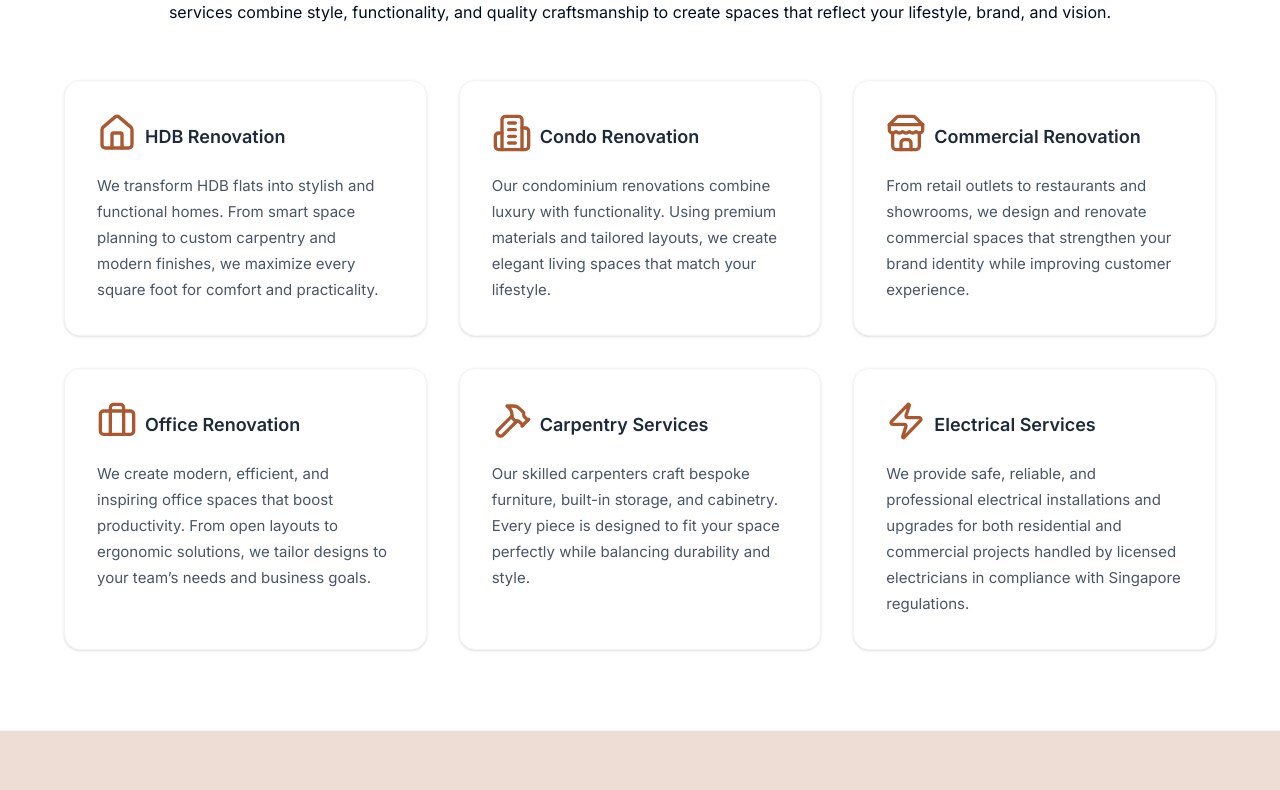
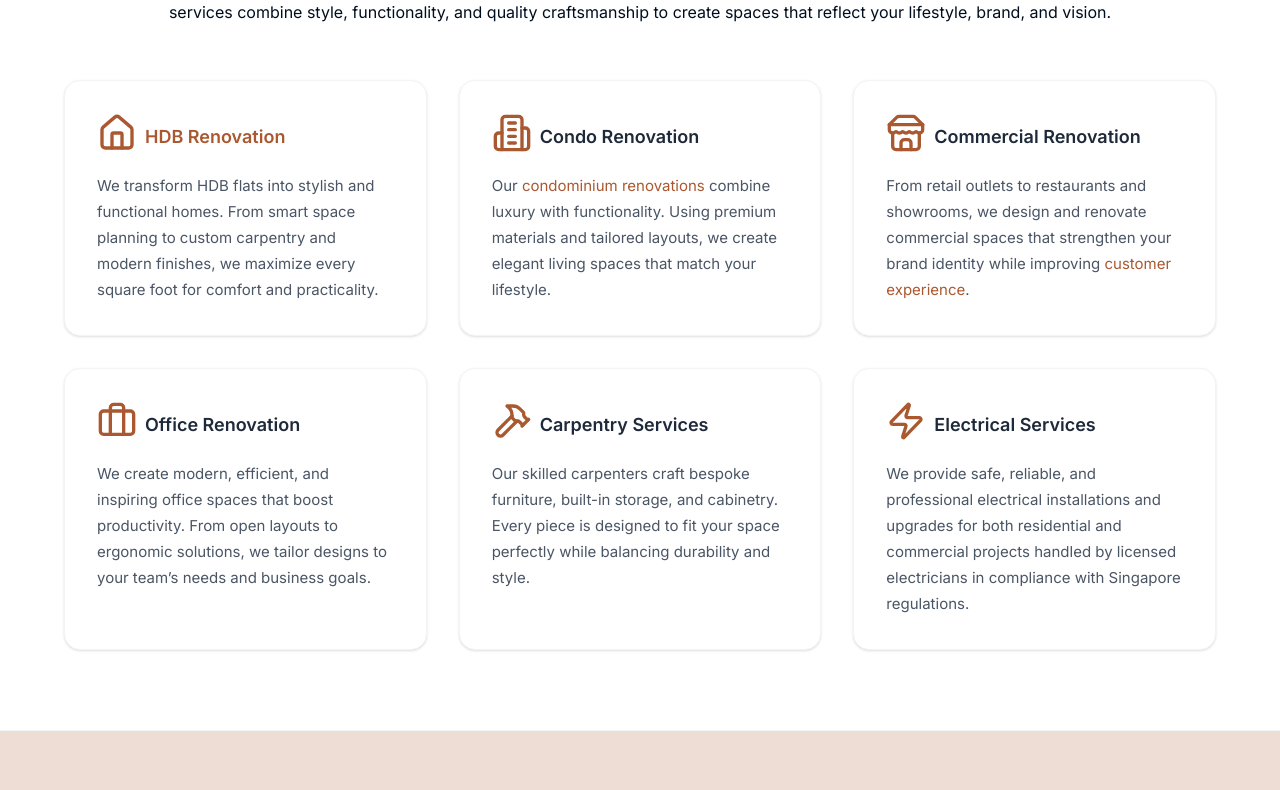
Before and after one commit to Megha2729-D/strata, a Next.js app: page /renovation-contractor-singapore in a window 1280 px wide. Shown: the part 1650-2440 px from the top of the page. Built offline with nearby package versions, Linux system fonts and the light colour scheme.

Commit message:
Update renovation-content.tsx

```diff
--- a/components/renovation-content.tsx
+++ b/components/renovation-content.tsx
@@ -79,7 +79,7 @@ export default function RenovationContent() {
   // New Services Section
   const services = [
     {
-      title: "<a href='https://www.homeanddecor.com.sg/renovation/hdb-electrical-loading?ref=titlestacked' className='text-secondary' target='_blank'> HDB Renovation</a>",
+      title: "<a href='https://www.homeanddecor.com.sg/renovation/hdb-electrical-loading?ref=titlestacked' class='text-secondary' target='_blank'> HDB Renovation</a>",
       description:
         "We transform HDB flats into stylish and functional homes. From smart space planning to custom carpentry and modern finishes, we maximize every square foot for comfort and practicality.",
       icon: Home,
@@ -87,13 +87,13 @@ export default function RenovationContent() {
     {
       title: "Condo Renovation",
       description:
-        "Our <a href='https://gharpedia.com/blog/condo-renovation-tips/' className='text-secondary' target='_blank'> condominium renovations</a> combine luxury with functionality. Using premium materials and tailored layouts, we create elegant living spaces that match your lifestyle.",
+        "Our <a href='https://gharpedia.com/blog/condo-renovation-tips/' class='text-secondary' target='_blank'> condominium renovations</a> combine luxury with functionality. Using premium materials and tailored layouts, we create elegant living spaces that match your lifestyle.",
       icon: Building2,
     },
     {
       title: "Commercial Renovation",
       description:
-        "From retail outlets to restaurants and showrooms, we design and renovate commercial spaces that strengthen your brand identity while improving <a href='https://www.strata.sg/reviews' className='text-secondary'> customer experience</a>.",
+        "From retail outlets to restaurants and showrooms, we design and renovate commercial spaces that strengthen your brand identity while improving <a href='https://www.strata.sg/reviews' class='text-secondary'> customer experience</a>.",
       icon: Store,
     },
     {
@@ -209,7 +209,7 @@ export default function RenovationContent() {
     },
     {
       name: "Chong Wei Ang",
-      text: "I engaged strata.sg for home renovation in Singapore. They were easy to work with and kept me updated. Their <a href='https://www.strata.sg/about' className='text-secondary'> premium interior design </a> touches gave my space a better look. I felt comfortable dealing with their Sims Avenue office.",
+      text: "I engaged strata.sg for home renovation in Singapore. They were easy to work with and kept me updated. Their <a href='https://www.strata.sg/about' class='text-secondary'> premium interior design </a> touches gave my space a better look. I felt comfortable dealing with their Sims Avenue office.",
     },
     {
       name: "Thirumalai Srinivasan",
@@ -230,7 +230,7 @@ export default function RenovationContent() {
     {
       heading: "Concept & Design Planning",
       description:
-        "<a ='https://www.strata.sg/about' className='text-secondary'> Our team</a> develops detailed design concepts, layouts, and 3D renderings so you can visualize the final space. We provide clear proposals that outline materials, timelines, and costs.",
+        "<a ='https://www.strata.sg/about' class='text-secondary'> Our team</a> develops detailed design concepts, layouts, and 3D renderings so you can visualize the final space. We provide clear proposals that outline materials, timelines, and costs.",
     },
     {
       heading: "Execution & Quality Assurance",
```
